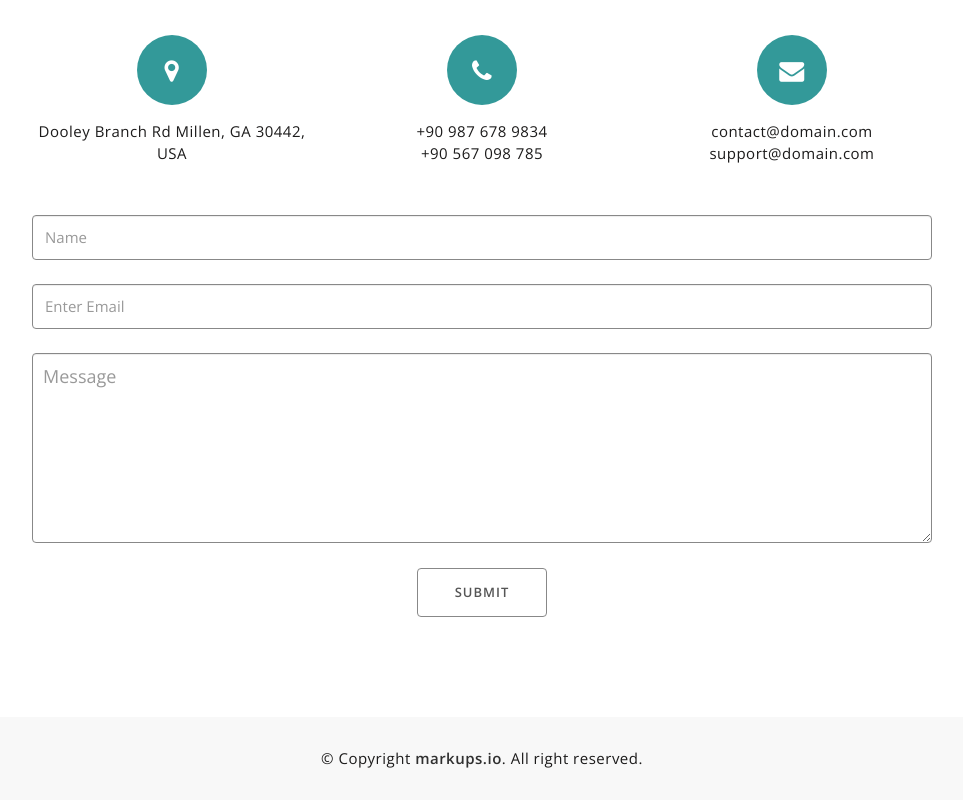
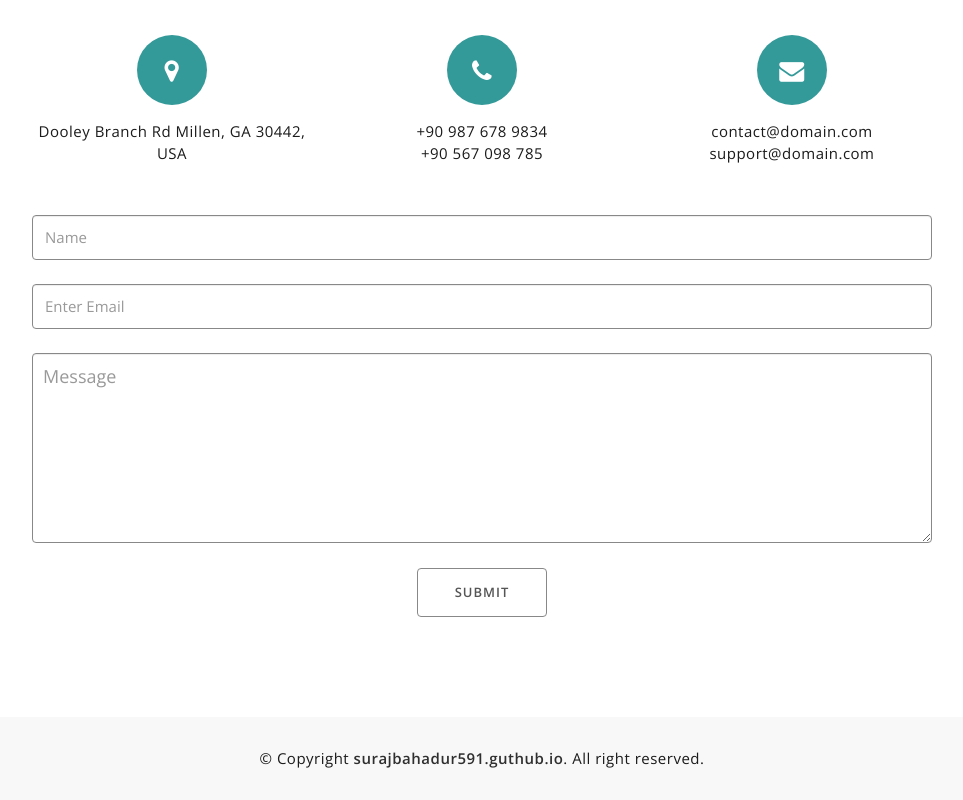
Before and after one commit to surajbahadur591/surajbahadur591.github.io, a plain HTML site: page index.html in a window 1280 px wide. Shown: the part 5178-5978 px from the top of the page, without its empty margins (158-1121 px from the left). Drawn offline with nearby package versions, Linux system fonts and the light colour scheme.

Commit message:
Update index.html

```diff
--- a/index.html
+++ b/index.html
@@ -558,7 +558,7 @@
 	<footer id="mu-footer" role="contentinfo">
 			<div class="container">
 				<div class="mu-footer-area">
-					<p class="mu-copy-right">&copy; Copyright <a rel="nofollow" href="http://markups.io">markups.io</a>. All right reserved.</p>
+					<p class="mu-copy-right">&copy; Copyright <a rel="nofollow" href="http://surajbahadur591.github.io">surajbahadur591.guthub.io</a>. All right reserved.</p>
 				</div>
 			</div>
 
```
